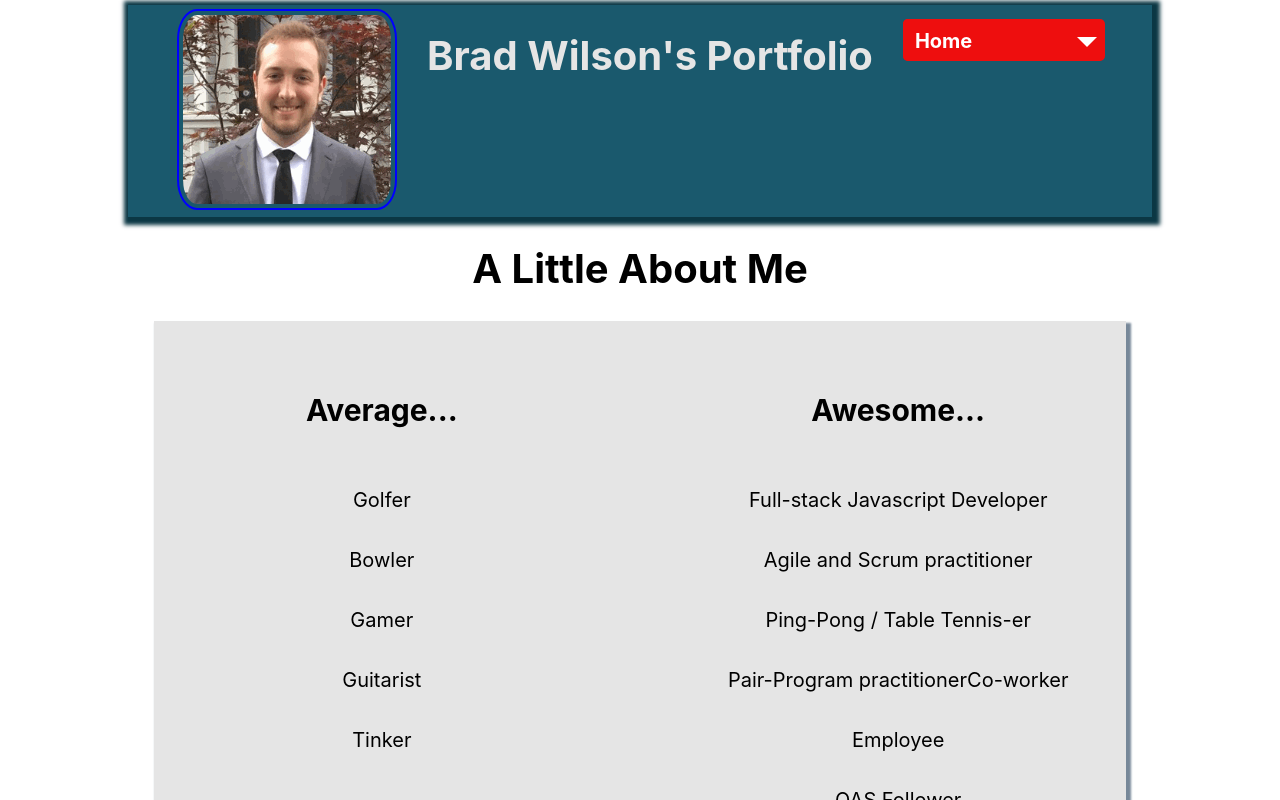
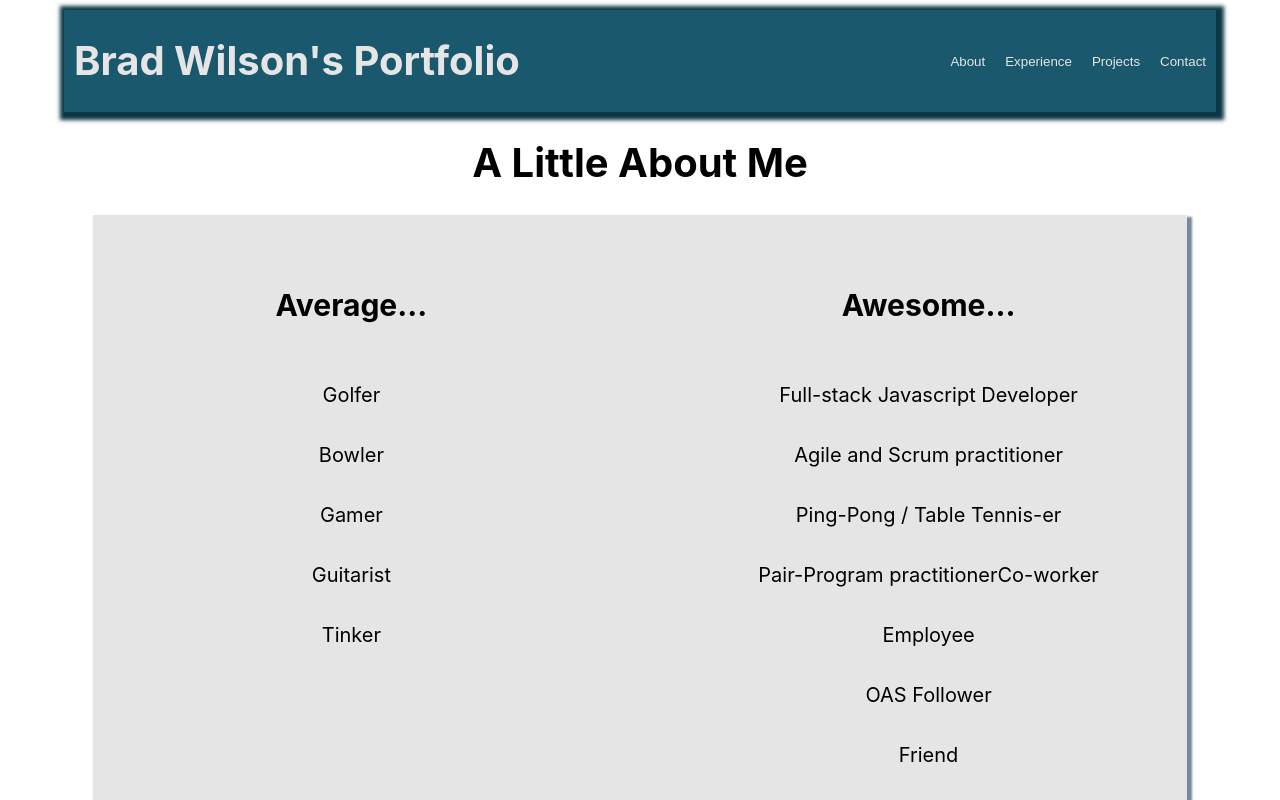
Before and after one commit to bnwilson/bnwilson.github.io, a React (Create React App) app: page / in a window 1280 px wide. Shown: the top 800 px of the page. Built offline with nearby package versions, Linux system fonts and the light colour scheme.

Commit message:
Added new nav bar and syling

```diff
--- a/src/App.css
+++ b/src/App.css
@@ -25,8 +25,8 @@
 }
 
 #root {
-  width: 80%;
+  width: 90%;
   min-width: 35rem;
-  max-width: 55rem;
+  max-width: 65rem;
   margin: 0 auto;
 }
--- a/src/App.js
+++ b/src/App.js
@@ -13,11 +13,8 @@ function App() {
 
   const mainHeader = (
     <Header>
-      <Logo />
       <Title />
-      <Nav>
-        <Dropdown navCallback={handleNavClick}/>
-      </Nav>
+      <Nav props={handleNavClick} />
     </Header>
   )
 
--- a/src/Components/About.jsx
+++ b/src/Components/About.jsx
@@ -3,7 +3,7 @@ import '../styles/styles.css';
 
 const About = (props) => {
     return (
-        <div class="main__content-wrapper">
+        <div className="main__content-wrapper">
             {props.children}
             <span className="main__content__about-box">
                 <ul className="main__content__about-box-list">
--- a/src/Components/Experience.jsx
+++ b/src/Components/Experience.jsx
@@ -3,9 +3,9 @@ import '../styles/styles.css';
 
 const Experience = (props) => {
     return (
-        <div class="main__content-wrapper">
+        <div className="main__content-wrapper">
             {props.children}
-            <ul class="main__body-exp-list">
+            <ul className="main__body-exp-list">
                 <li>Utilized Python, Shell, and Orchestration to automate manual processes.</li>
                 <li>Leveraged Apigee and cloud-agnostic Function As a Service to house serverless functions for automation and testing.</li>
                 <li>Built ChatOps chatbot using Github's Hubot framework (NodeJS) with an adapter for Rocketchat.</li>
--- a/src/Components/Header.jsx
+++ b/src/Components/Header.jsx
@@ -1,18 +1,8 @@
 import React from 'react';
 import Image from '../img/brad_professional.gif';
-import Nav from './Nav';
 import '../styles/styles.css';
 
 // Not used, passing props.children to Header Component from App, instead
-export function StaticHeader({navCallback}) {
-    return (
-        <header className="header">
-            <Logo />
-            <Title />
-            <Nav navCallback={navCallback} />
-        </header>
-    )
-}
 
 export function Header(props) {
     return (
@@ -40,5 +30,3 @@ export function Title() {
         </h1>
     )
 }
-
-// export default Header;
--- a/src/Components/Nav.jsx
+++ b/src/Components/Nav.jsx
@@ -1,55 +1,46 @@
 import React from 'react';
-import Dropdown from './Dropdown';
 
-function StaticNav({navCallback}) {
-    console.log(navCallback);
+
+function Nav({props}) {
+    let navContent = [
+        {
+            value: "about", title: "About"
+        },
+        {
+            value: "experience", title: "Experience"
+        },
+        {
+            value: "projects", title: "Projects"
+        },
+        {
+            value: "contact", title: "Contact"
+        }
+    ]
 
     return (
         <nav className="header__navbar">
-            <Dropdown navCallback={navCallback} />
-        </nav>
-    )
-}
-
-function Nav(props) {
-
-
-    return (
-        <nav className="header__navbar">
-            {props.children}
+            {
+                props.children ? props.children :
+                <ul className="navbar_list">
+                    {navContent.map((item, index) => {
+                        return (<li
+                                className="navbar_list-item"
+                                key={index}
+                                >
+                                    <button
+                                        className="navbar_button"
+                                        value={item.value}
+                                        onClick={props}
+                                    >
+                                        {item.title}
+                                    </button>
+                                </li>
+                        )
+                    })}
+                </ul>
+            }
         </nav>
     )
 }
 
 export default Nav;
-
-
-
-// let state = {
-//     links: [
-//         {
-//             id: 0,
-//             title: 'Home',
-//             selected: false,
-//             key: 'links'
-//         },
-//         {
-//             id: 1,
-//             title: 'Projects',
-//             selected: false,
-//             key: 'links'
-//         },
-//         {
-//             id: 2,
-//             title: 'About Me',
-//             selected: false,
-//             key: 'links'
-//         },
-//         {
-//             id: 3,
-//             title: 'Experience',
-//             selected: false,
-//             key: 'links'
-//         }
-//     ]
-// }
--- a/src/styles/styles.css
+++ b/src/styles/styles.css
@@ -1,9 +1,9 @@
 .header {
     display: flex;
-    justify-content: center;
+    justify-content: space-between;
     padding: .2rem 0;
     background-color: var(--header-color);
-    margin: .25rem 0 .4rem;
+    margin: .5rem 0 .4rem;
     box-shadow: var(--header-color-shadow) 2px 2px 4px 6px;
 }
 
@@ -14,6 +14,11 @@
     margin: 0 1rem;
 }
 
+.header__navbar {
+    display: flex;
+    align-content: center;
+}
+
 .header__title {
     color: var(--off-white);
     justify-content: center;
@@ -21,12 +26,13 @@
     text-align: center;
 }
 
+/* Navbar Dropdown styling */
+
 .header__navbar-dropdown,
 .header__navbar-button,
 .header__navbar-dropdown>ul {
     border-radius: .25rem / .25rem;
 }
-
 
 .header__navbar-dropdown {
     position: relative;
@@ -92,6 +98,7 @@
     right:6px;
     top:18px;
 }
+/* End Navbar Dropdown styling */
 
 .main__content {
     width: 95%;
@@ -128,3 +135,32 @@
     padding: .25rem 0;
     color: black;;
 }
+
+/* Navbar */
+
+.navbar_button {
+    padding: 2px 5px;
+    color: var(--off-white);
+    border: none;
+    border-bottom: 2px solid rgba(0, 0, 0, .0);
+    transition-property: border-bottom;
+    transition-duration: .6s;
+    background: none;
+}
+
+.navbar_button:hover {
+    border-bottom: 2px solid rgba(255, 255, 255, .8);
+    color: white;
+}
+
+.navbar_list {
+    display: flex;
+    align-self: center;
+    list-style: none;
+    flex-direction: row;
+    justify-content: space-evenly;
+}
+
+.navbar_list-item {
+    padding: 0 5px;
+}
```
